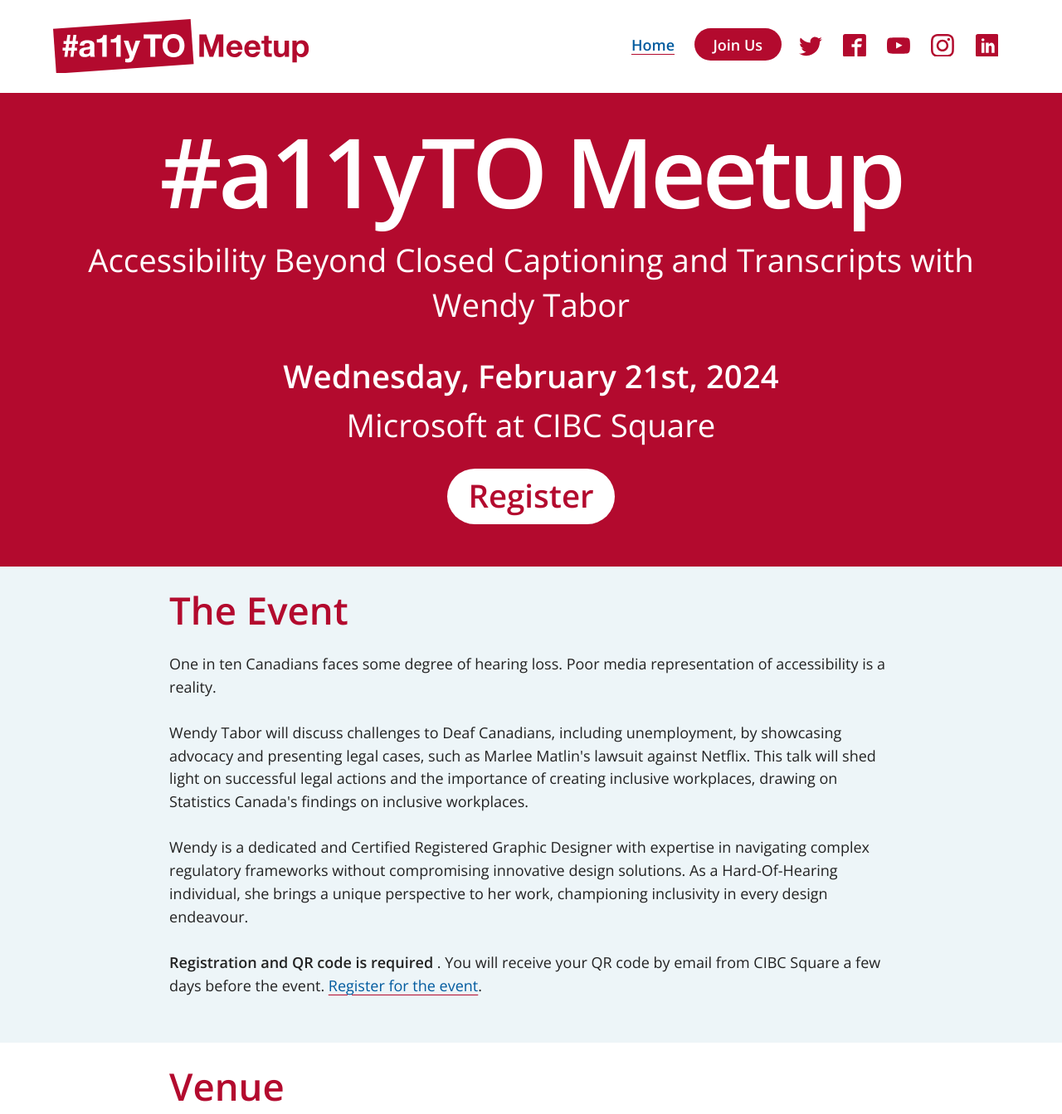
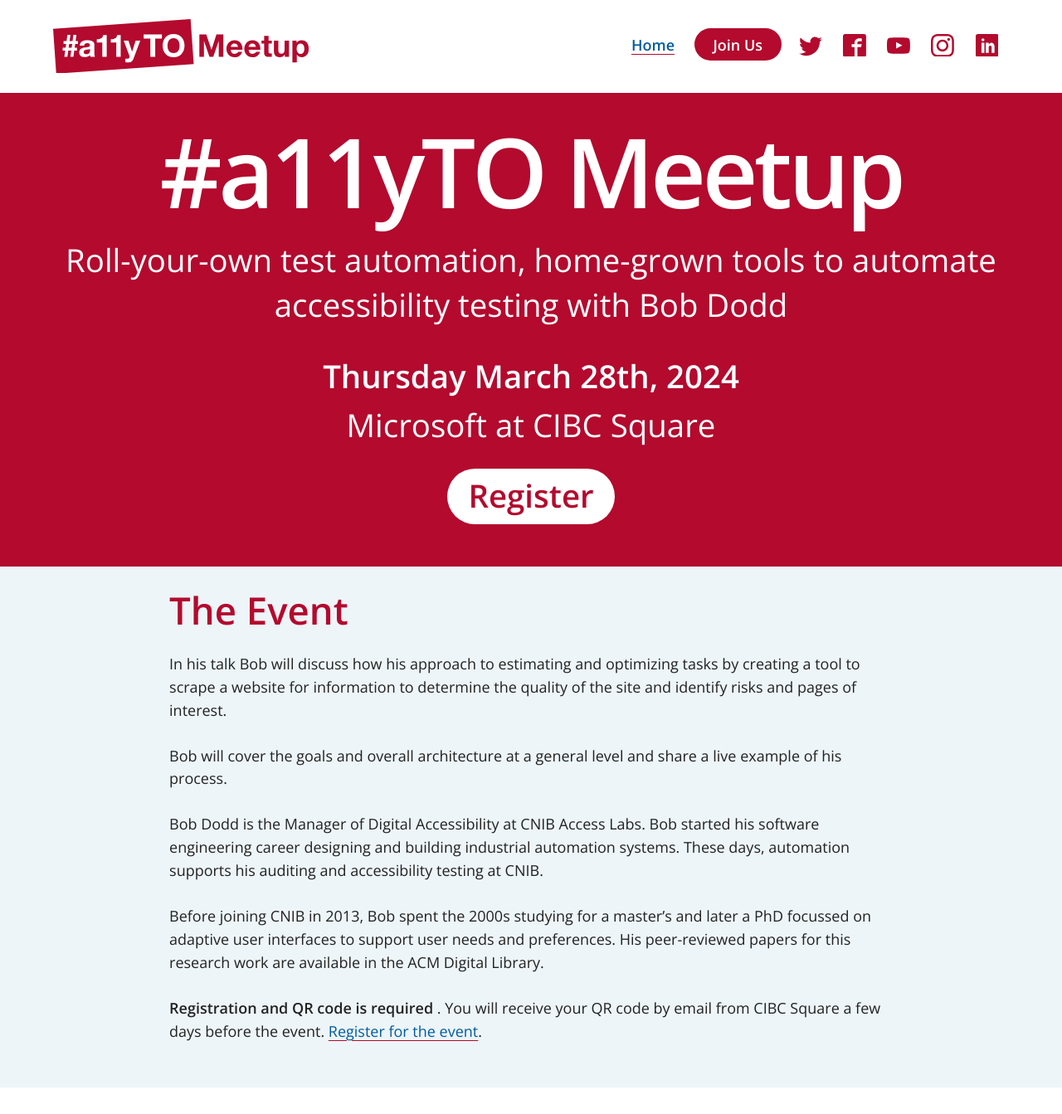
Before and after one commit to a11yTO/static-meetup-site, a Jekyll site: the page built from index.html, in a window 1280 px wide and 1400 px high, cut to the strip 0-1343 px from the top of the window. Shown: the whole strip at 83% size. Built offline with Jekyll 4.4.1, drawn with Linux system fonts in a browser that asks for light colours.

Commit message:
Add March event

```diff
--- a/_includes/header.html
+++ b/_includes/header.html
@@ -71,11 +71,11 @@
     {% if page.id == 'home' %}
     <section class="event">
       <h1 class="event-title">#{{ site.title }}</h1>
-      <h2 class="event-description">Accessibility Beyond Closed Captioning and Transcripts with Wendy Tabor</h2>
+      <h2 class="event-description">Roll-your-own test automation, home-grown tools to automate accessibility testing with Bob Dodd</h2>
       <ul class="event-detail">
-        <li class="event-date">Wednesday, February 21st, 2024 </li>
+        <li class="event-date">Thursday March 28th, 2024 </li>
         <li class="event-location">Microsoft at CIBC Square</li>
-        <li class="register"><a href="https://tickets.a11yto.com/e/17/accessibility-beyond-closed-captioning-and-transcripts" rel="external nofollow">Register</a></li>
+        <li class="register"><a href="https://tickets.a11yto.com/e/18" rel="external nofollow">Register</a></li>
       </ul>
     </section>
     {% endif %}
--- a/index.html
+++ b/index.html
@@ -12,7 +12,8 @@ description: Once a product team is consistently meeting fundamentals of web acc
 <p>The Greater Toronto Area (GTA) is a fantastic hub for digital accessibility and inclusive design. <strong>#a11yTO</strong> welcomes everyone to our community through our Meetups, and accessibility in general. Our goal is to provide a place for you to learn, share your experiences, ideas, and solutions and collaborate on building a more inclusive web.</p> -->
 
 <h2>The Event</h2>
-<p>One in ten Canadians faces some degree of hearing loss. Poor media representation of accessibility is a reality.</p>
-<p>Wendy Tabor will discuss challenges to Deaf Canadians, including unemployment, by showcasing advocacy and presenting legal cases, such as Marlee Matlin's lawsuit against Netflix. This talk will shed light on successful legal actions and the importance of creating inclusive workplaces, drawing on Statistics Canada's findings on inclusive workplaces.</p>
-<p>Wendy is a dedicated and Certified Registered Graphic Designer with expertise in navigating complex regulatory frameworks without compromising innovative design solutions. As a Hard-Of-Hearing individual, she brings a unique perspective to her work, championing inclusivity in every design endeavour.</p>
-<p><strong>Registration and QR code is required</strong>  . You will receive your QR code by email from CIBC Square a few days before the event. <a href="https://tickets.a11yto.com/e/17/accessibility-beyond-closed-captioning-and-transcripts">Register for the event</a>.</p>
+<p>In his talk Bob will discuss how his approach to estimating and optimizing tasks by creating a tool to scrape a website for information to determine the quality of the site and identify risks and pages of interest.</p>
+<p>Bob will cover the goals and overall architecture at a general level and share a live example of his process.</p>
+<p>Bob Dodd is the Manager of Digital Accessibility at CNIB Access Labs. Bob started his software engineering career designing and building industrial automation systems. These days, automation supports his auditing and accessibility testing at CNIB.</p>
+<p>Before joining CNIB in 2013, Bob spent the 2000s studying for a master’s and later a PhD focussed on adaptive user interfaces to support user needs and preferences. His peer-reviewed papers for this research work are available in the ACM Digital Library.</p>
+<p><strong>Registration and QR code is required</strong>  . You will receive your QR code by email from CIBC Square a few days before the event. <a href="https://tickets.a11yto.com/e/18">Register for the event</a>.</p>
```
Also changed, not shown: Gemfile.lock.
